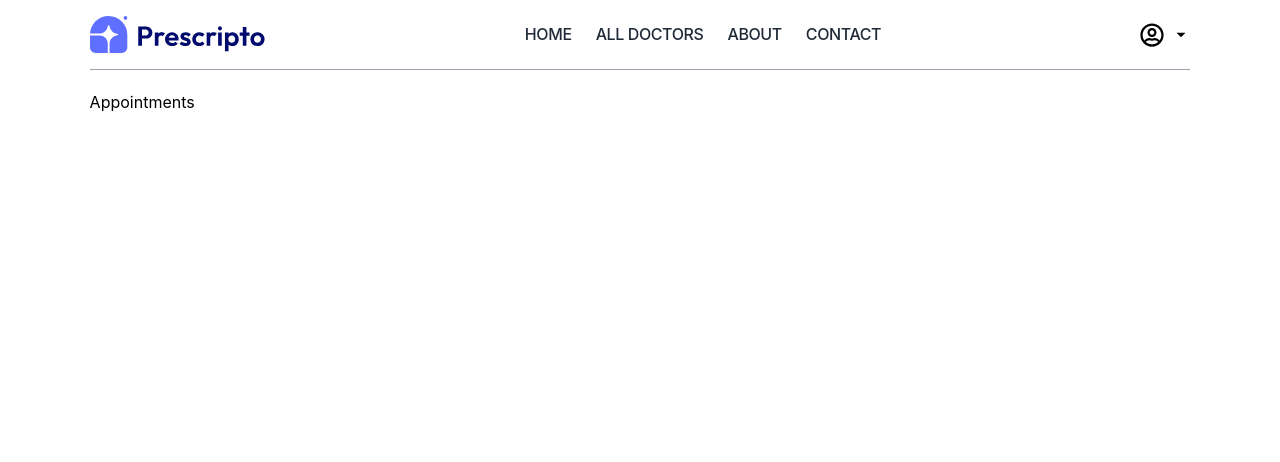
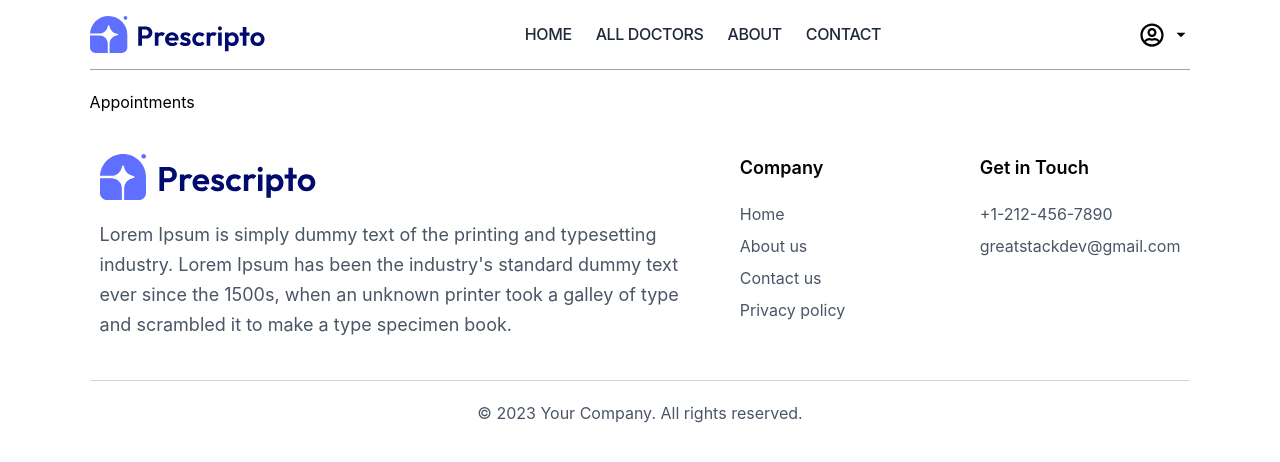
Before and after one commit to mostafa93sh/Descripto, a React (Vite) app: page /appointment/1 in a window 1280 px wide. Shown: the top 462 px of the page. Built offline with nearby package versions, Linux system fonts and the light colour scheme.

Commit message:
feat(layout): add global layout and context
- Introduce Footer component
- Wrap app with AppContextProvider
- Add scroll-smooth to HTML element
- Integrate Banner component on Home page

```diff
--- a/index.html
+++ b/index.html
@@ -1,5 +1,5 @@
 <!doctype html>
-<html lang="en">
+<html lang="en" class="scroll-smooth">
   <head>
     <meta charset="UTF-8" />
     <link rel="icon" type="image/svg+xml" href="/favicon.svg" />
--- a/src/App.jsx
+++ b/src/App.jsx
@@ -10,9 +10,10 @@ import {
   Appointments,
 } from "./pages";
 import Navbar from "./components/Navbar";
+import Footer from "./components/Footer";
 const App = () => {
   return (
-    <div className="mx-4 sm:mx-[7%]">
+    <div className=" mx-4 sm:mx-[7%]">
       <Navbar />
       <Routes>
         <Route path="/" element={<Home />} />
@@ -25,6 +26,7 @@ const App = () => {
         <Route path="/my-appointment" element={<MyAppointment />} />
         <Route path="/appointment/:doctorId" element={<Appointments />} />
       </Routes>
+      <Footer />
     </div>
   );
 };
--- /dev/null
+++ b/src/components/Footer.jsx
@@ -0,0 +1,62 @@
+import { Link } from "react-router-dom";
+import { assets } from "../assets/assets";
+
+const Footer = () => {
+  return (
+    <>
+      <div className="flex flex-col md:flex-row gap-10  justify-between py-10 px-2.5 ">
+        <div className="flex flex-col gap-5 basis-3/5">
+          <img src={assets.logo} alt="Footer Logo" className="max-w-[217px]" />
+          <p className="text-lg text-gray-600 leading-[30px] text-left max-w-[642px]]">
+            Lorem Ipsum is simply dummy text of the printing and typesetting
+            industry. Lorem Ipsum has been the industry's standard dummy text
+            ever since the 1500s, when an unknown printer took a galley of type
+            and scrambled it to make a type specimen book.
+          </p>
+        </div>
+        <div className="flex flex-col gap-5 basis-1/5">
+          <p className="text-lg font-semibold">Company</p>
+
+          <ul className="flex flex-col gap-2 text-gray-600">
+            <Link
+              to="/"
+              className="hover:text-gray-800 transition-colors duration-300"
+            >
+              <li>Home</li>
+            </Link>
+
+            <Link
+              to="/about"
+              className="hover:text-gray-800 transition-colors duration-300"
+            >
+              <li>About us</li>
+            </Link>
+            <Link
+              to="/contact"
+              className="hover:text-gray-800 transition-colors duration-300"
+            >
+              <li>Contact us</li>
+            </Link>
+            <Link
+              to="/privacy"
+              className="hover:text-gray-800 transition-colors duration-300"
+            >
+              <li>Privacy policy</li>
+            </Link>
+          </ul>
+        </div>
+        <div className="flex flex-col gap-5 basis-1/5">
+          <p className="text-lg font-semibold">Get in Touch</p>
+          <ul className="flex flex-col gap-2 text-gray-600">
+            <li>+1-212-456-7890</li>
+            <li>greatstackdev@gmail.com</li>
+          </ul>
+        </div>
+      </div>
+      <div className="text-center text-gray-600 py-5 border-t border-gray-300">
+        <p>&copy; 2023 Your Company. All rights reserved.</p>
+      </div>
+    </>
+  );
+};
+export default Footer;
--- a/src/main.jsx
+++ b/src/main.jsx
@@ -4,11 +4,14 @@ import "./index.css";
 import App from "./App.jsx";
 
 import { BrowserRouter } from "react-router-dom";
+import AppContextProvider from "./context/AppContext.jsx";
 
 createRoot(document.getElementById("root")).render(
   <StrictMode>
-    <BrowserRouter>
-      <App />
-    </BrowserRouter>
+    <AppContextProvider>
+      <BrowserRouter>
+        <App />
+      </BrowserRouter>
+    </AppContextProvider>
   </StrictMode>,
 );
--- a/src/pages/Home.jsx
+++ b/src/pages/Home.jsx
@@ -1,3 +1,4 @@
+import Banner from "../components/Home/Banner";
 import Header from "../components/Home/Header";
 import SpecialitySection from "../components/Home/SpecialitySection";
 import TopDoctors from "../components/Home/TopDoctors";
@@ -8,6 +9,7 @@ const Home = () => {
       <Header />
       <SpecialitySection />
       <TopDoctors />
+      <Banner />
     </div>
   );
 };
```
